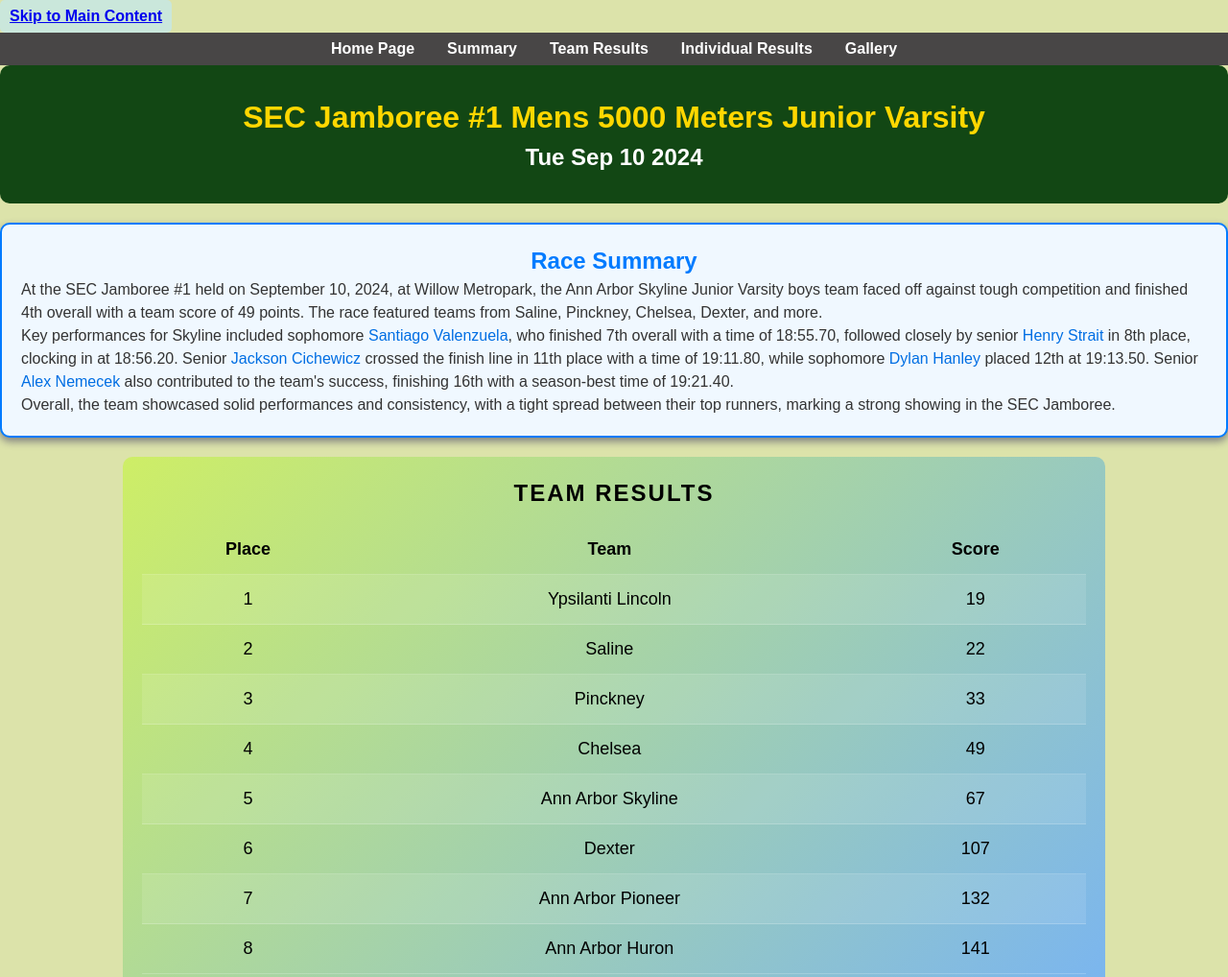
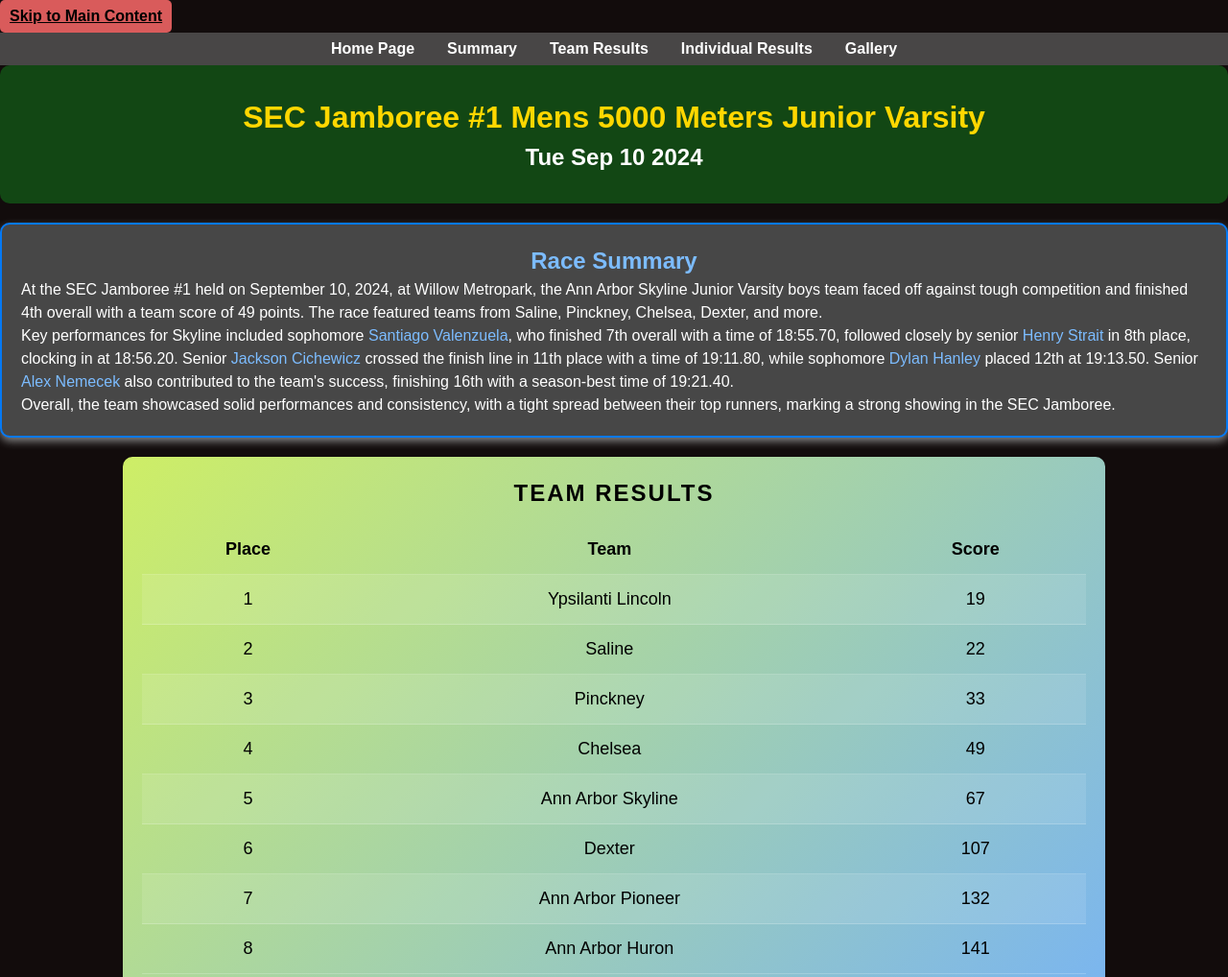
Before and after one commit to MelvinDinh3302/XC-meet, a plain HTML site: page meets/SEC_Jamboree_#1_Mens_5000_Meters_Junior_Varsity_24.html in a window 1280 px wide. Shown: the top 1018 px of the page at 96% size. Drawn offline with Linux system fonts and the dark colour scheme.

Commit message:
dark mode

```diff
--- a/css/style.css
+++ b/css/style.css
@@ -246,3 +246,43 @@ header h1 a:hover {
     text-transform: uppercase;
     letter-spacing: 2px;
 }
+
+@media (prefers-color-scheme: dark) {
+    body{
+        background-color: #120c0c;
+    }
+    #individual-results {
+        background-color: #3b3636;
+    }
+    .summary {
+        background-color: #474747;
+        border: 2px solid #0479f5;
+    }
+    .summary p {
+        color: white;
+    }
+    .summary h2 {
+        color: #7cbcff;
+    }
+    .athlete {
+        color: #7cbcff;
+    }
+    .athlete figcaption {
+        color: #FFFFFF;
+    }
+    #individual-results h2 {
+        color: white;
+    }
+    .athlete dt {
+        color: #ffafaf;
+    }
+    .athlete dd {
+        color: #ffffff;
+    }
+    body>a:first-child:link,
+    body>a:first-child:visited,
+    body>a:first-child:hover,
+    body>a:first-child:active {
+    background-color: #d95b5b;
+    color: #000000;    }
+}
```
